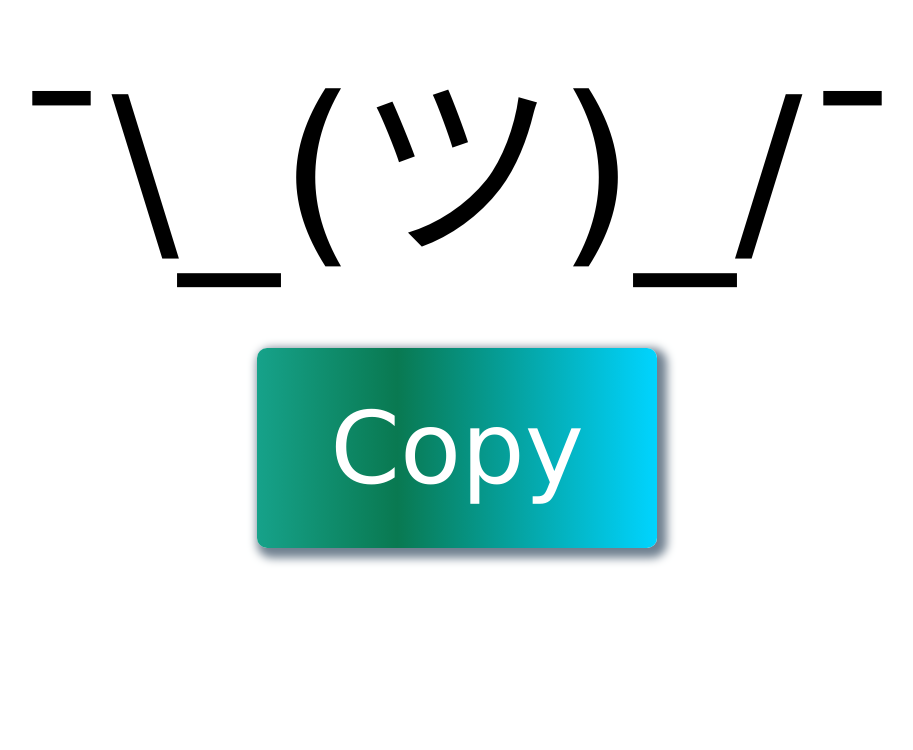
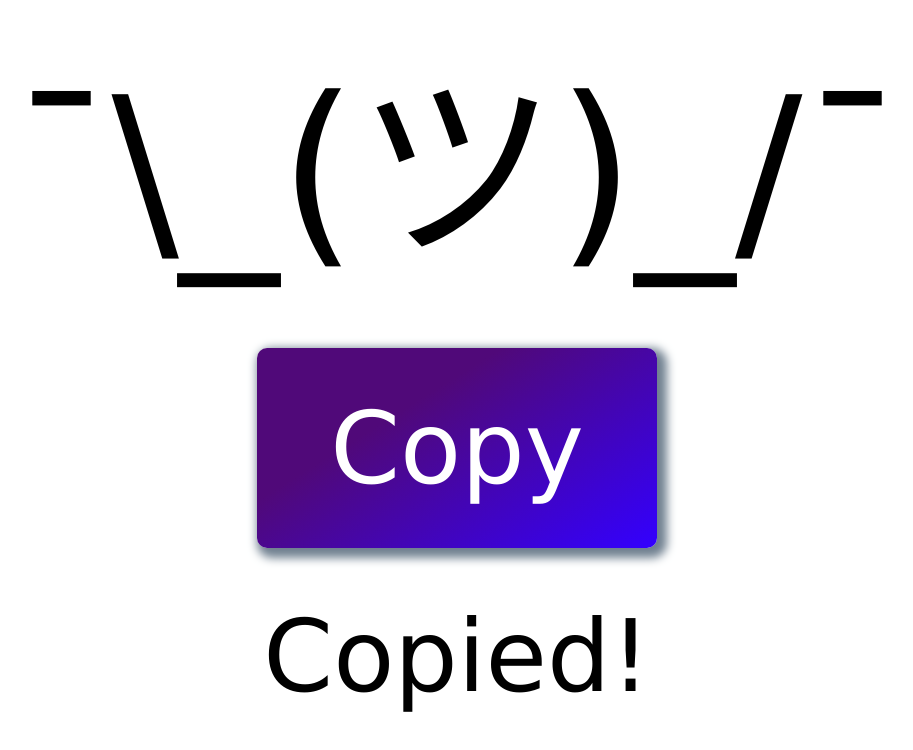
Before and after one commit to cbouwense/shrug.sh, a plain HTML site: page index.html in a window 1280 px wide. Both pictures are taken after a click on the button "Copy". Shown: the whole page, without its empty margins (183-1096 px from the left). Drawn offline with Linux system fonts and the light colour scheme.

Commit message:
made button work

```diff
--- a/index.html
+++ b/index.html
@@ -27,23 +27,49 @@
       background: rgb(9,9,121);
       border-radius: 10px;
       border: 0;
-      background: rgb(22,162,138);
-      background: linear-gradient(
-        90deg,
-        rgba(22,162,138,1) 0%,
-        rgba(9,121,81,1) 35%,
-        rgba(0,212,255,1) 100%
-      );
+      background: rgb(80,9,121);
+background: linear-gradient(148deg, rgba(80,9,121,1) 34%, rgba(51,0,255,1) 100%);
       box-shadow: 5px 5px 10px 5px slategray;
     }
 
     p {
       margin: 0;
     }
+
+    #copied-alert {
+      font-size: 100px;
+      visibility: hidden;
+    }
   </style>
+  <script type="text/javascript">
+    function copyToClipboard() {
+      navigator.clipboard.writeText(document.getElementById("shrug").textContent);
+    }
+
+    function showCopiedAlert() {
+      document
+        .getElementById("copied-alert")
+        .style
+        .visibility = "visible";
+    }
+
+    function hideCopiedAlert() {
+      document
+        .getElementById("copied-alert")
+        .style
+        .visibility = "hidden";
+    }
+
+    function handleCopyClick() {
+      copyToClipboard();
+      showCopiedAlert();
+      setTimeout(hideCopiedAlert, 3000);
+    }
+  </script>
 </head>
 <body>
-	<p>¯\_(ツ)_/¯</p>
-  <button>Copy</button>
+  <p id="shrug">¯\_(ツ)_/¯</p>
+  <button onclick="handleCopyClick()">Copy</button>
+  <p id="copied-alert">Copied!</p>
 </body>
 </html>
```
